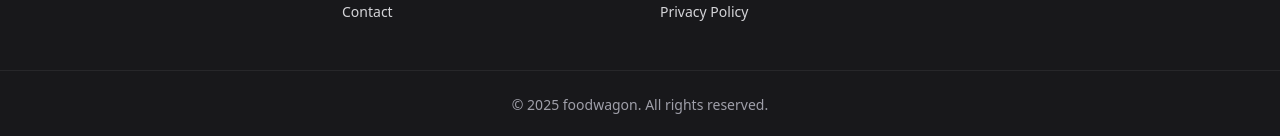
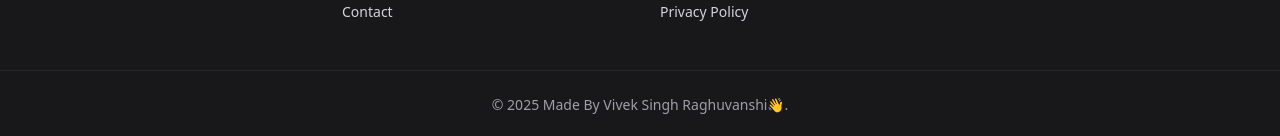
Before and after one commit to zenvivek1/food-landing-page-ui, a React (Vite) app: page / in a window 1280 px wide. Shown: the part 3376-3512 px from the top of the page. Built offline with nearby package versions, Linux system fonts and the light colour scheme.

Commit message:
adding my name

```diff
--- a/src/Components/SectionC.tsx
+++ b/src/Components/SectionC.tsx
@@ -71,7 +71,7 @@ const SectionC = () => {
 
   {/* Bottom bar */}
   <div className="border-t border-zinc-800 mt-12 py-6 text-center text-sm text-zinc-400">
-    © 2025 foodwagon. All rights reserved.
+    © 2025 Made By Vivek Singh Raghuvanshi👋.
   </div>
 </div>
 
```
